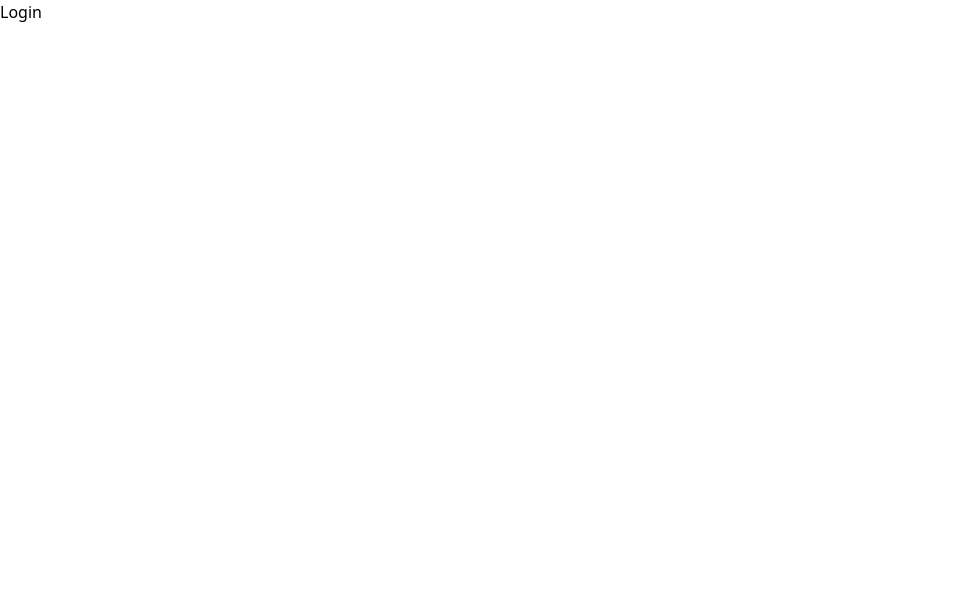
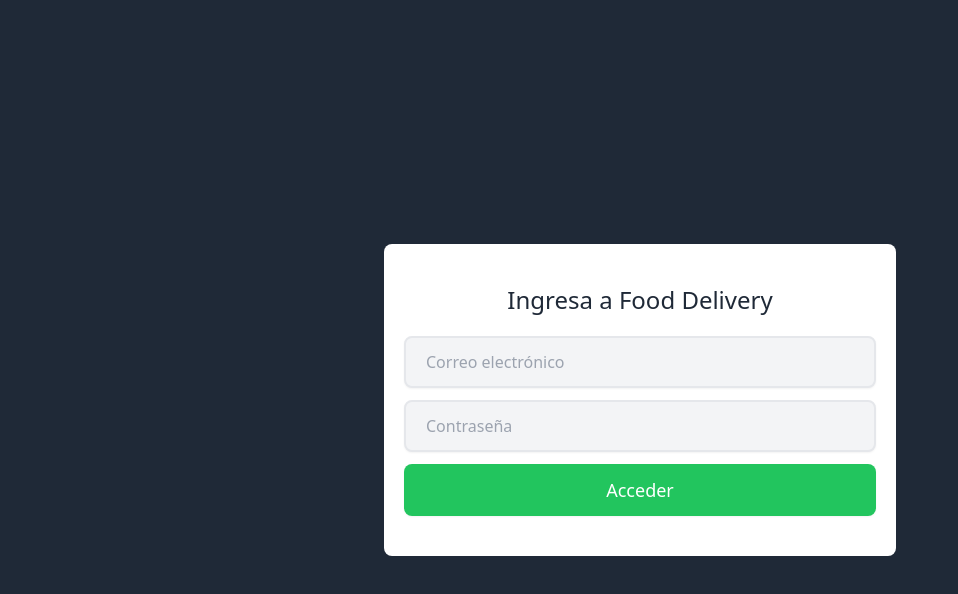
Before and after one commit to DavidBarcenas/react-food-delivery, a React (Create React App) app: page / in a window 1280 px wide. Shown: the top 594 px of the page, without its empty margins (0-958 px from the left). Built offline with nearby package versions, Linux system fonts and the light colour scheme.

Commit message:
add style to login form

```diff
--- a/lint-staged.config.js
+++ b/lint-staged.config.js
@@ -1,3 +1,3 @@
 module.exports = {
-  '*.+(js|ts|tsx|json|css|scss|gql|graphql)': ['eslint --fix', 'prettier --write'],
+  '*.+(js|jsx|ts|tsx|json|css|scss|gql|graphql)': ['eslint --fix', 'prettier --write'],
 };
--- a/package.json
+++ b/package.json
@@ -23,7 +23,7 @@
   "scripts": {
     "build": "react-scripts build",
     "eject": "react-scripts eject",
-    "format": "prettier --write \"src/**/*.+(js|ts|tsx|json|css|scss|gql|graphql)\"",
+    "format": "prettier --write \"src/**/*.+(js|jsx|ts|tsx|json|css|scss|gql|graphql)\"",
     "lint": "eslint \"{src,apps,libs,test}/**/*.ts\" --fix",
     "prepare": "husky install",
     "start": "react-scripts start",
@@ -78,6 +78,7 @@
     "lint-staged": "^12.3.7",
     "postcss": "^8.4.12",
     "prettier": "^2.6.0",
+    "prettier-plugin-tailwindcss": "^0.1.8",
     "tailwindcss": "^3.0.23"
   }
 }
--- a/prettier.config.js
+++ b/prettier.config.js
@@ -16,4 +16,5 @@ module.exports = {
   tabWidth: 2,
   trailingComma: 'all',
   useTabs: false,
+  plugins: [require('prettier-plugin-tailwindcss')]
 };
--- a/src/pages/login.tsx
+++ b/src/pages/login.tsx
@@ -1,5 +1,29 @@
 function Login() {
-  return <div>Login</div>;
+  return (
+    <div className='flex h-screen items-center justify-center bg-gray-800'>
+      <div className='w-full max-w-lg rounded-lg bg-white py-10 text-center'>
+        <h1 className='mb-5 text-2xl text-gray-800'>Ingresa a Food Delivery</h1>
+        <form className='flex flex-col px-5'>
+          <input
+            type='text'
+            placeholder='Correo electrónico'
+            className='
+            mb-3 rounded-lg border-2 bg-gray-100 py-3 px-5 shadow-sm focus:border-green-500 focus:border-opacity-50 focus:outline-none'
+          />
+          <input
+            type='password'
+            placeholder='Contraseña'
+            className='mb-3 rounded-lg border-2 bg-gray-100 py-3 px-5 shadow-sm focus:border-green-500 focus:border-opacity-50 focus:outline-none'
+          />
+          <button
+            type='submit'
+            className='y-3 rounded-lg bg-green-500 py-3 px-5 text-lg text-white shadow-sm'>
+            Acceder
+          </button>
+        </form>
+      </div>
+    </div>
+  );
 }
 
 export default Login;
```
Also changed, not shown: 1 other file (tests, documents, lock files or other folders).
